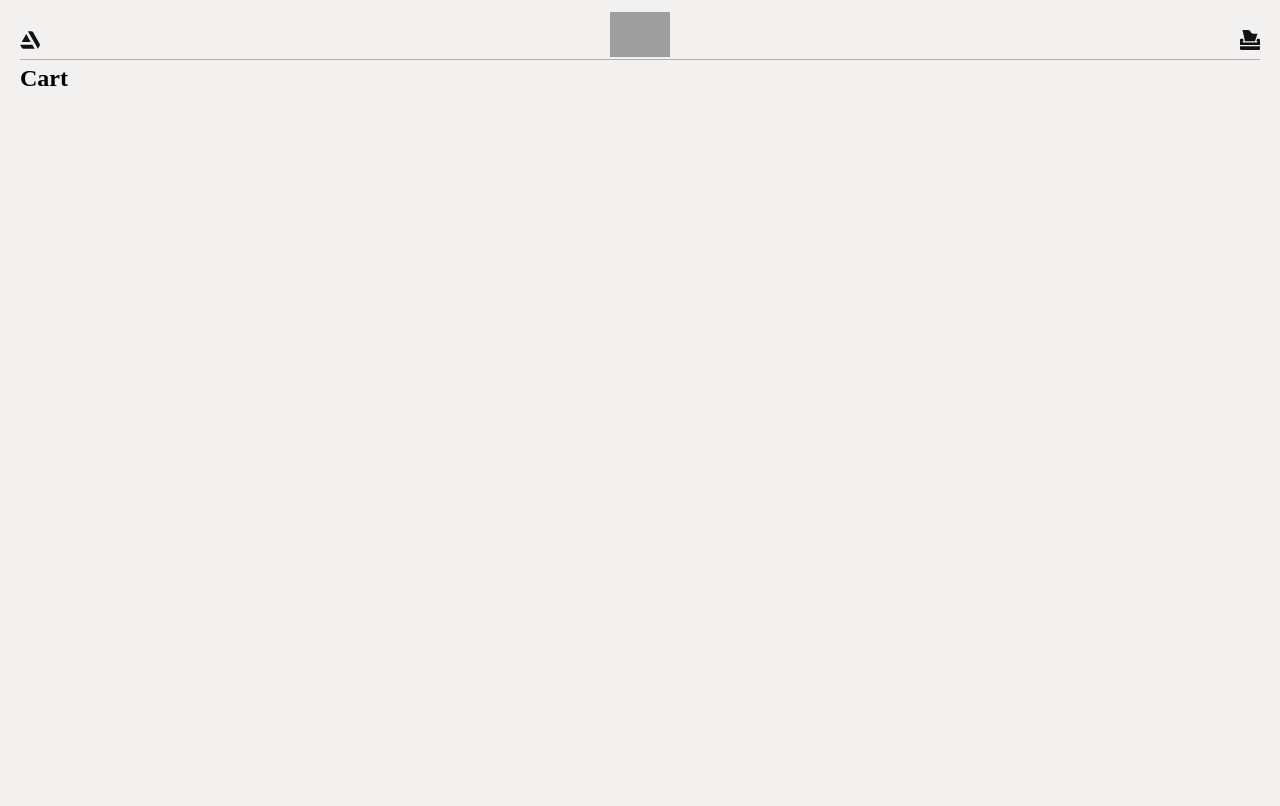
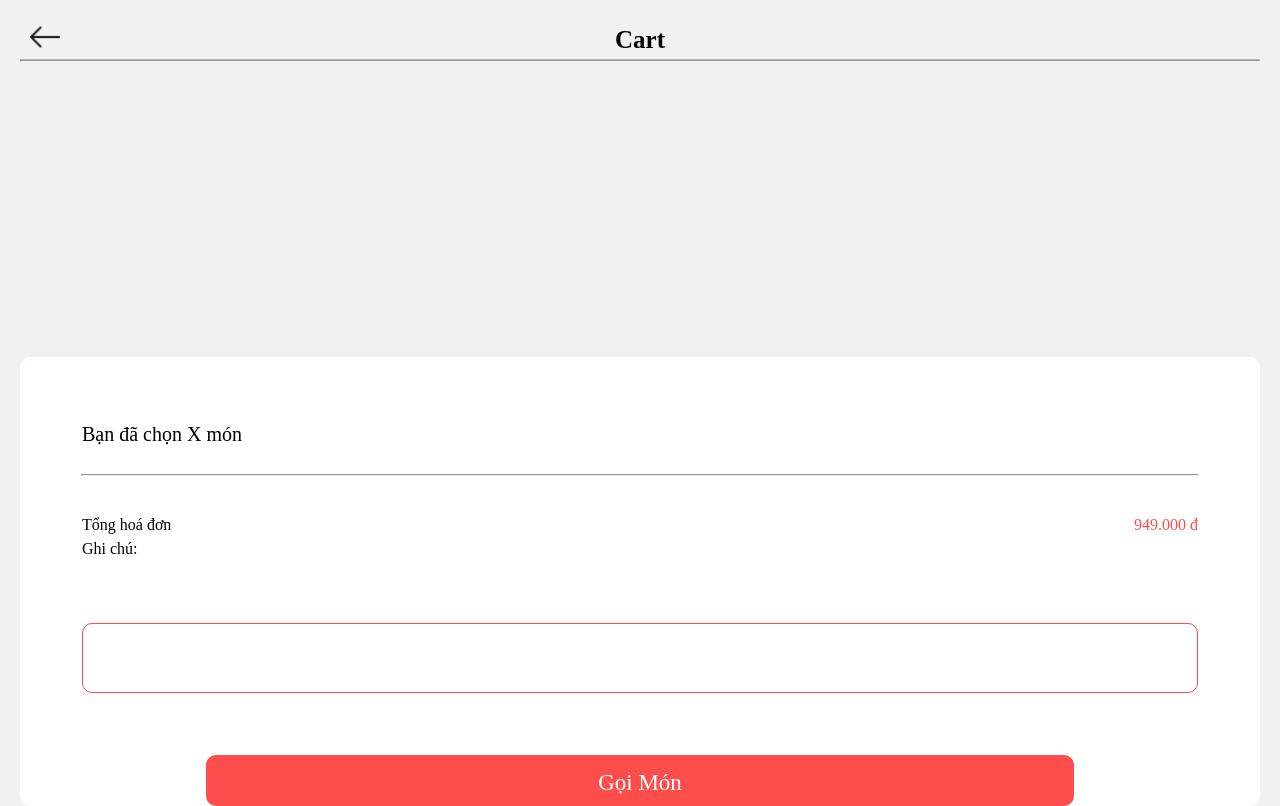
Before and after one commit to havancanh2003/qr_web_app, a React (Create React App) app: page /cart in a window 1280 px wide. Built offline with nearby package versions, Linux system fonts and the light colour scheme; grey boxes are pictures that could not be loaded; the HTML template or start-up script is replaced by a standard one.

Commit message:
working on cart

```diff
--- /dev/null
+++ b/src/pages/Cart/Cart.scss
@@ -0,0 +1,80 @@
+//top bar of cart
+.topCart{
+    width: 100%;
+    height: 60px;
+    padding-top: 20px;
+    display: flex;
+    align-items: center;
+    justify-content: space-between;
+    border-bottom: 0.5px solid #b5adad;
+}
+.backButton{
+    position:absolute;
+    padding: 0;
+    min-height: 0;
+    min-width: 0;
+    background-color: transparent;
+    img{
+        max-height: 30px;
+    }
+}
+.topTitle{
+    margin-left: auto;
+    margin-right: auto;
+    font-size: 25px;
+    font-weight: 600;
+}
+.cartBody{
+    display: flex;
+    flex-direction: column;
+    justify-content: space-between;
+    min-height: 93vh;
+}
+.cartTotal{
+    background-color: #FFFFFF;
+    border-radius: 10px;
+    margin-top: auto;
+    min-height: 300px;
+    hr{
+        margin: 2% auto 0 auto;
+        width: 90%;
+    }
+    p{
+        margin: 5% 0 0 5%;
+        font-size: 20px;
+    }
+    .totalBill{
+        display: flex;
+        justify-content: space-between;
+        p{
+            margin-top: 3%;
+            font-size: 16px;
+        }
+    }
+    .cartNote{
+        input{
+            min-height: 70px;
+            width: 90%;
+            border-radius: 10px;
+            border:1px solid #fe4d4d;
+            margin: 5% 5% 0 5%;
+        }
+        p{
+            margin-top: 0;
+            font-size: 16px;
+        }
+    }
+}
+#totalPrice{
+    color: #fe4d4d;
+    margin-right: 5%;
+}
+.totalBillButton{
+    background-color: #fe4d4d;
+    color: #FFFFFF;
+    justify-content: center;
+    font-size: 23px;
+    height: 51px;
+    width: 70%;
+    margin: 5% 15% 0 15%;
+}
--- a/src/pages/Cart/index.js
+++ /dev/null
@@ -1,9 +0,0 @@
-function Cart() {
-  return (
-    <div>
-      <h2>Cart</h2>
-    </div>
-  );
-}
-
-export default Cart;
--- /dev/null
+++ b/src/pages/Cart/indexCart.js
@@ -0,0 +1,44 @@
+import * as React from "react";
+import { Routes, Route, useNavigate, Link } from "react-router-dom";
+import classNames from "classnames/bind";
+import style from "./Cart.scss";
+import leftArrow from "../../assets/image/left-arrow.png";
+const cx = classNames.bind(style);
+function Cart() {
+  const navigate = useNavigate()
+  return (
+    <div>
+      <div className={cx("topCart")}>
+        <button className={cx("backButton")}
+        onClick={() => navigate("")}
+        >
+        <img src={leftArrow} alt="icon"></img>
+        </button>
+        <p className={cx("topTitle")}>Cart</p>
+      </div>
+      <hr />
+      <div className={cx("cartBody")}>
+        <div className={cx("cartDetail")}>
+          <div></div>
+        </div>
+        <div className={cx("cartTotal")}>
+          <p>Bạn đã chọn X món</p>
+          <hr />
+          <div className={cx("totalBill")}>
+            <p>Tổng hoá đơn</p>
+            <p id={cx("totalPrice")}>949.000 đ</p>
+          </div>
+          <div className={cx("cartNote")}>
+            <p>Ghi chú:</p>
+            <input></input>
+          </div>
+          <button className={cx("totalBillButton")}>
+            Gọi Món
+          </button>
+        </div>
+      </div>
+    </div>
+  );
+}
+
+export default Cart;
--- a/src/pages/Home/home.scss
+++ b/src/pages/Home/home.scss
@@ -5,6 +5,7 @@
     flex-wrap: wrap;
     background-color: #f3f0f0;
 }
+// space for ads
 .adsBanner{
     margin-top: 39px;
     min-width: 320px;
@@ -18,6 +19,7 @@
     margin-left: auto;
     margin-right: auto;
 }
+//display what your table number
 .yourTable{
     width: 90%;
     margin-left: auto;
@@ -35,7 +37,7 @@
     color: #939393;
     }
 }
-
+// for both 2 button
 .homeButton{
     margin-top: 70px;
     width: 324px;
@@ -60,7 +62,7 @@
         margin-left: 23px;
     }
 }
-
+//overwrite for secondbutton
 #secondButton{
     margin-top: 18px;
     background-color: #FE4D4D;
--- a/src/pages/Home/index.js
+++ b/src/pages/Home/indexHome.js
@@ -1,9 +1,6 @@
 import * as React from "react";
-
 import { Routes, Route, useParams, useNavigate, Link } from "react-router-dom";
 import { Fragment } from "react";
-
-import "./home.scss";
 import icon from "../../assets/image/icon.png";
 import Headerhome from "../../components/DefaultLayout/Headerhome";
 import classNames from "classnames/bind";
@@ -25,8 +22,6 @@ function Home() {
           <span>Bạn đang ngồi bàn:</span>
           <hr />
         </p>
-
-
       <button className="homeButton">
         <img src={icon} alt="icon"></img>
         <span>Gọi Nhân Viên</span>
--- a/src/routes/index.js
+++ b/src/routes/index.js
@@ -1,14 +1,14 @@
 import Menu from "../pages/Menu";
-import Cart from "../pages/Cart";
+import Cart from "../pages/Cart/indexCart";
 import Detail from "../pages/Detail";
 import ShowSearchFood from "../pages/ShowSearchFood";
-import Home from "./../pages/Home";
+import Home from "../pages/Home/indexHome";
 import { Fragment } from "react";
 
 export const publicRoutes = [
   { path: "/", component: Home, layout: null },
   { path: "/menu", component: Menu },
-  { path: "/cart", component: Cart },
+  { path: "/cart", component: Cart, layout:null },
   { path: "/searchfood", component: ShowSearchFood },
   { path: "/detail", component: Detail },
   { path: "*", component: Fragment, layout: null },
```
Also changed, not shown: src/assets/image/left-arrow.png (added).
